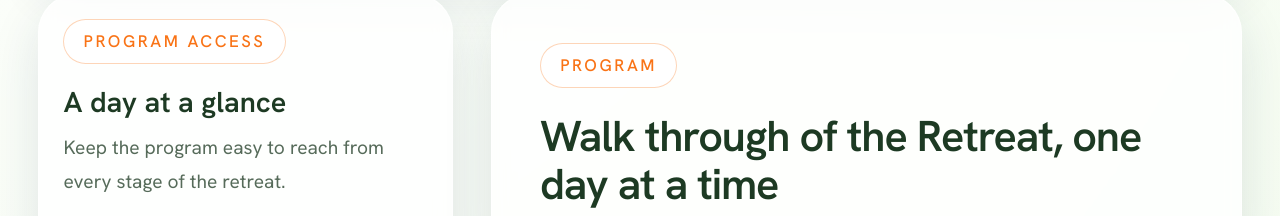
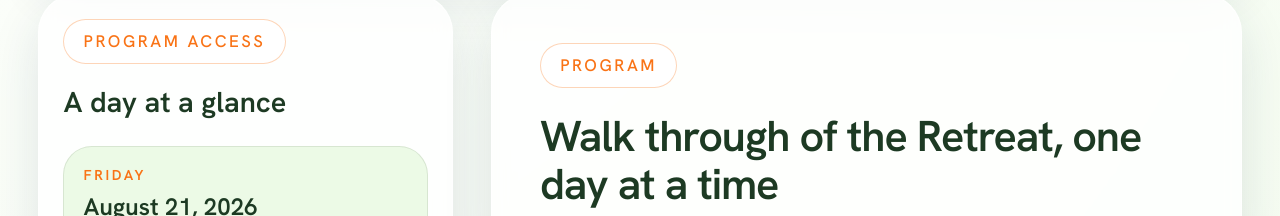
Before and after one commit to shettyjm/sai2026retreat, a Next.js app: page /agenda in a window 1280 px wide. Shown: the part 584-800 px from the top of the page. Built offline with nearby package versions, Linux system fonts and the light colour scheme.

Commit message:
Program: drop tagline under 'A day at a glance' sidebar heading
'Keep the program easy to reach from every stage of the retreat.'
removed; the heading now sits directly above the day-link grid.

Co-Authored-By: Claude Opus 4.7 (1M context) <noreply@anthropic.com>

```diff
--- a/components/agenda-nav.tsx
+++ b/components/agenda-nav.tsx
@@ -7,9 +7,6 @@ export function AgendaNav() {
     <div className="card sticky top-24 p-5">
       <p className="pill mb-4">Program Access</p>
       <h2 className="text-2xl font-semibold">A day at a glance</h2>
-      <p className="mt-2 text-base leading-7 text-navy/75">
-        Keep the program easy to reach from every stage of the retreat.
-      </p>
       <div className="mt-5 grid gap-3">
         {agenda.map((day) => (
           <Link
```
